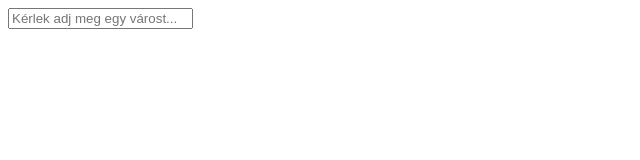
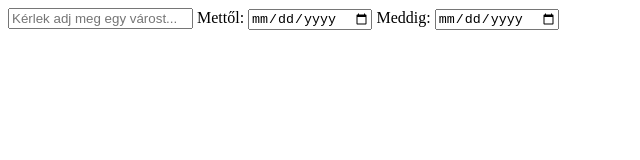
Before and after one commit to nacsacsa/weather-forecast, a plain HTML site: page WeatherForecast/Frontend/index.html in a window 1280 px wide. Shown: the whole page, without its empty margins (0-640 px from the left). Drawn offline with Linux system fonts and the light colour scheme.

Commit message:
kezdő és vég dátum rész létrehozása

```diff
--- a/WeatherForecast/Frontend/index.html
+++ b/WeatherForecast/Frontend/index.html
@@ -7,7 +7,10 @@
 <body>
 <form id="form-id">
     <input type="text" id="city" placeholder="Kérlek adj meg egy várost..." required/>
+    <label for="start-date">Mettől:</label>
+    <input type="date" id="start-date" required/>
+    <label for="end-date">Meddig:</label>
+    <input type="date" id="end-date" required/>
 </form>
-
 </body>
 </html>
```
